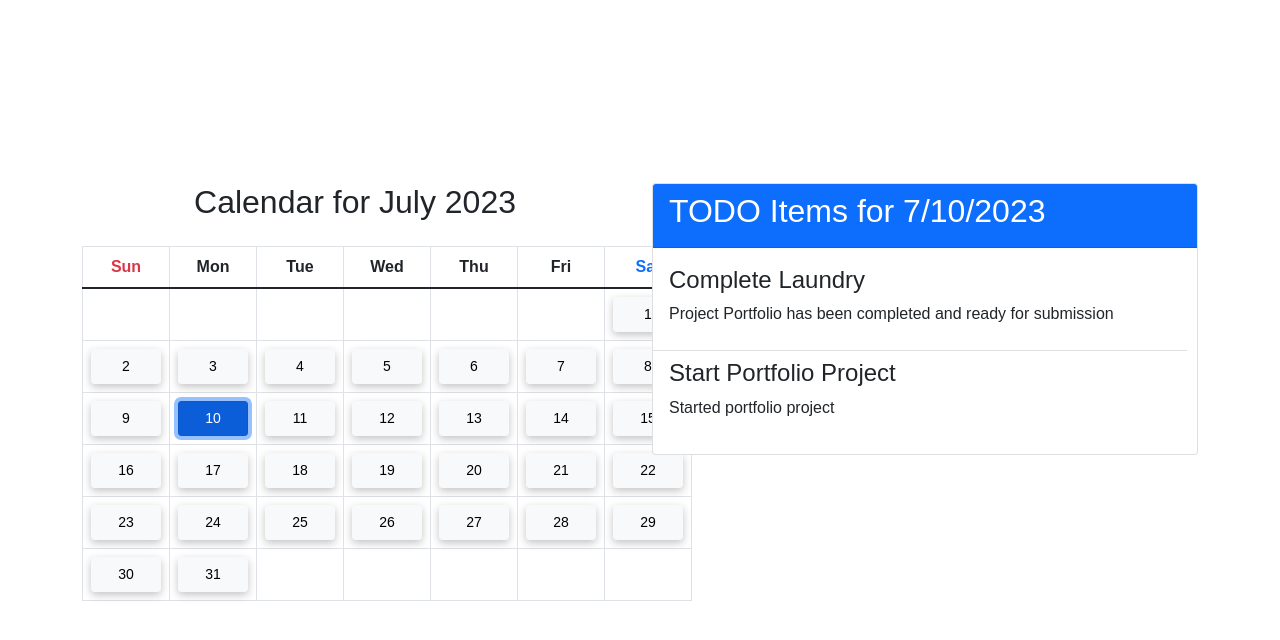
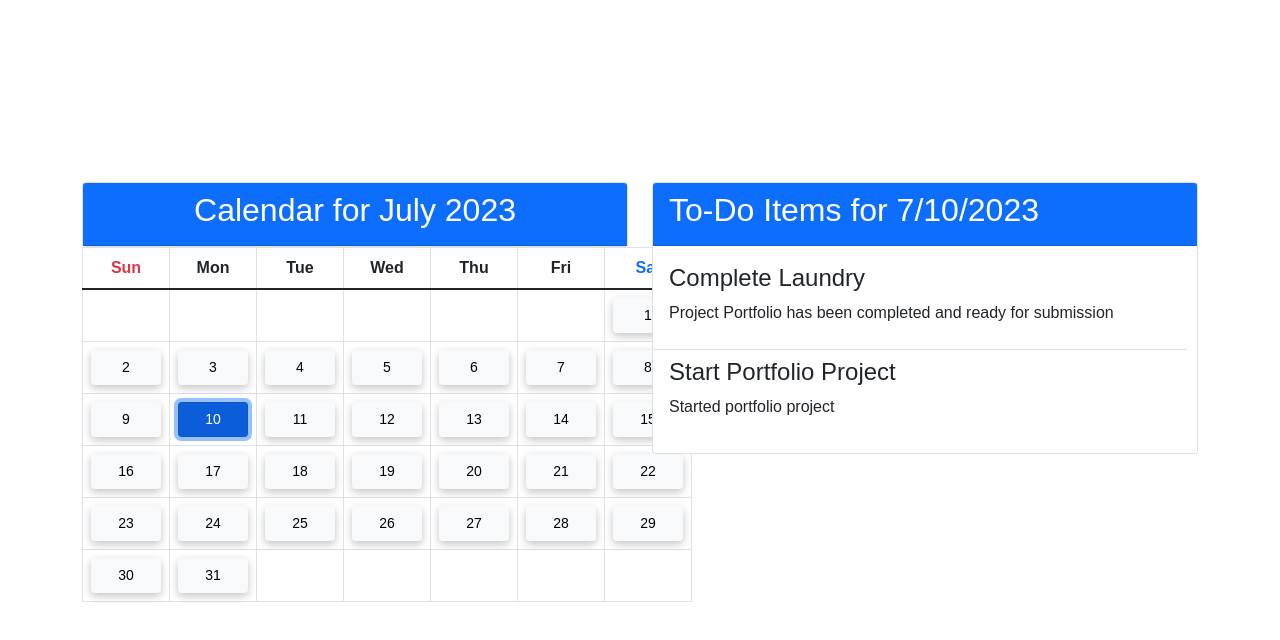
Before and after one commit to jpaulkaito/TodoListApp, a React (Create React App) app: page / in a window 1280 px wide. Both pictures are taken after a click on the button "10". Shown: the top 640 px of the page. Built offline with nearby package versions, Linux system fonts and the light colour scheme.

Commit message:
Created TodoListView file

```diff
--- a/src/App.js
+++ b/src/App.js
@@ -1,52 +1,15 @@
-import React, { useState } from 'react';
+import { Routes, Route } from 'react-router-dom';
+import React from 'react';
 import './App.css';
-import { TODOITEMS } from './app/shared/TODOITEMS';
-import Calendar from './components/Calendar';
+import TodoListView from './components/TodoListView';
 
 function App() {
-  const [selectedDate, setSelectedDate] = useState('');
-  const [filteredItems, setFilteredItems] = useState([]);
-
-  const handleDateClick = (date) => {
-    setSelectedDate(date);
-    const filtered = TODOITEMS.filter((item) => item.date === date.toISOString().split('T')[0]);
-    //const filtered = TODOITEMS.filter((item) => item.date === date.toLocaleDateString('default'));
-    setFilteredItems(filtered);
-    //console.log(date)
-  };
-
   return (
-<div className="App">
-  <div className="container">
-    <div className="row">
-      <div className="col-md-6">
-        <Calendar onDateClick={handleDateClick} />
-      </div>
-      <div className="col-md-6">
-        {filteredItems.length > 0 ? (
-          <div className="card">
-            <div className="card-header bg-primary text-white">
-              <h2 className="card-title">
-                TODO Items for {selectedDate.toLocaleDateString('default')}
-              </h2>
-            </div>
-            <ul className="list-group list-group-flush">
-              {filteredItems.map((item) => (
-                <div key={item.id} className="list-group-item">
-                  <h4>{item.title}</h4>
-                  <p>{item.description}</p>
-                </div>
-              ))}
-            </ul>
-          </div>
-        ) : (
-          <p className="text-center">No TODO items for the selected date.</p>
-        )}
-      </div>
+    <div className="App">
+      <Routes>
+        <Route path='/' element={<TodoListView />} />
+      </Routes>
     </div>
-  </div>
-</div>
-
   );
 }
 
--- a/src/components/Calendar.js
+++ b/src/components/Calendar.js
@@ -8,7 +8,7 @@ const Calendar = ({ onDateClick }) => {
     const { year, month } = getYearAndMonth();
     const date = new Date(year, month, dayNumber);
     setSelectedDate(date);
-    onDateClick(date); // Call the onDateClick prop with the selected date
+    onDateClick(date);
   };
 
   const getYearAndMonth = () => {
@@ -23,7 +23,11 @@ const Calendar = ({ onDateClick }) => {
 
   return (
     <div>
-  <h2 className="text-center mb-4">Calendar for {currentDate.toLocaleString('default', { month: 'long', year: 'numeric' })}</h2>
+      <div className="card">
+        <div className="card-header bg-primary text-white">
+          <h2 className="card-title text-center">Calendar for {currentDate.toLocaleString('default', { month: 'long', year: 'numeric' })}</h2>
+        </div>
+      </div>
       <table className="table table-bordered">
         <thead>
           <tr className="text-center">
--- /dev/null
+++ b/src/components/TodoListView.js
@@ -0,0 +1,50 @@
+import React, { useState } from 'react';
+import { TODOITEMS } from '../app/shared/TODOITEMS';
+import Calendar from './Calendar';
+
+const TodoListView = () => {
+
+    const [selectedDate, setSelectedDate] = useState('');
+    const [filteredItems, setFilteredItems] = useState([]);
+
+    const handleDateClick = (date) => {
+        setSelectedDate(date);
+        const filtered = TODOITEMS.filter((item) => item.date === date.toISOString().split('T')[0]);
+        //const filtered = TODOITEMS.filter((item) => item.date === date.toLocaleDateString('default'));
+        setFilteredItems(filtered);
+        //console.log(date)
+    };
+
+    return (
+        <div className="container">
+            <div className="row">
+                <div className="col-md-6">
+                    <Calendar onDateClick={handleDateClick} />
+                </div>
+                <div className="col-md-6">
+                    {filteredItems.length > 0 ? (
+                        <div className="card">
+                            <div className="card-header bg-primary text-white">
+                                <h2 className="card-title">
+                                    To-Do Items for {selectedDate.toLocaleDateString('default')}
+                                </h2>
+                            </div>
+                            <ul className="list-group list-group-flush">
+                                {filteredItems.map((item) => (
+                                    <div key={item.id} className="list-group-item">
+                                        <h4>{item.title}</h4>
+                                        <p>{item.description}</p>
+                                    </div>
+                                ))}
+                            </ul>
+                        </div>
+                    ) : (
+                        <p className="text-center">No TODO items for the selected date.</p>
+                    )}
+                </div>
+            </div>
+        </div>
+    );
+};
+
+export default TodoListView;
```
Also changed, not shown: src/App copy.js (added, +45 -0 lines), src/components/TodoList.js (deleted, +0 -26 lines), src/components/TodoListView copy.js (added, +29 -0 lines). Lines whose indentation alone changed are shown as unchanged.
